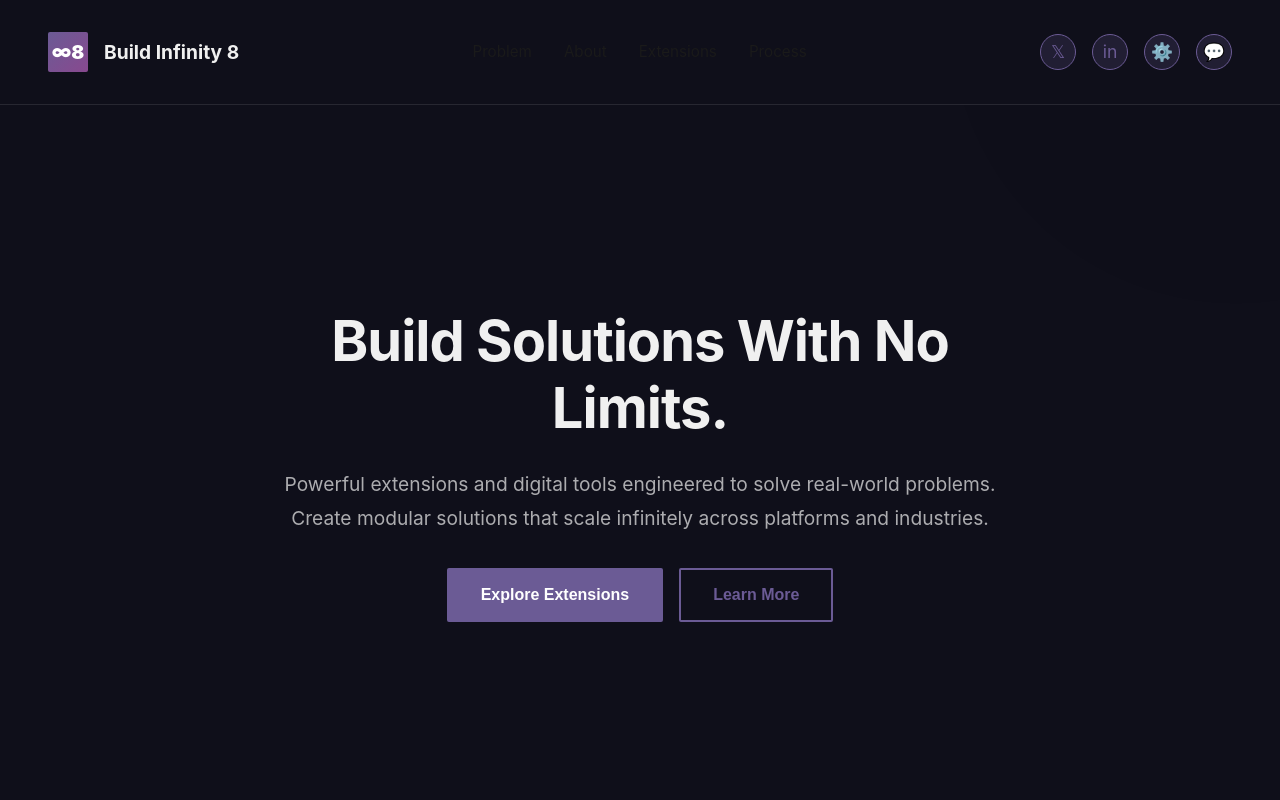
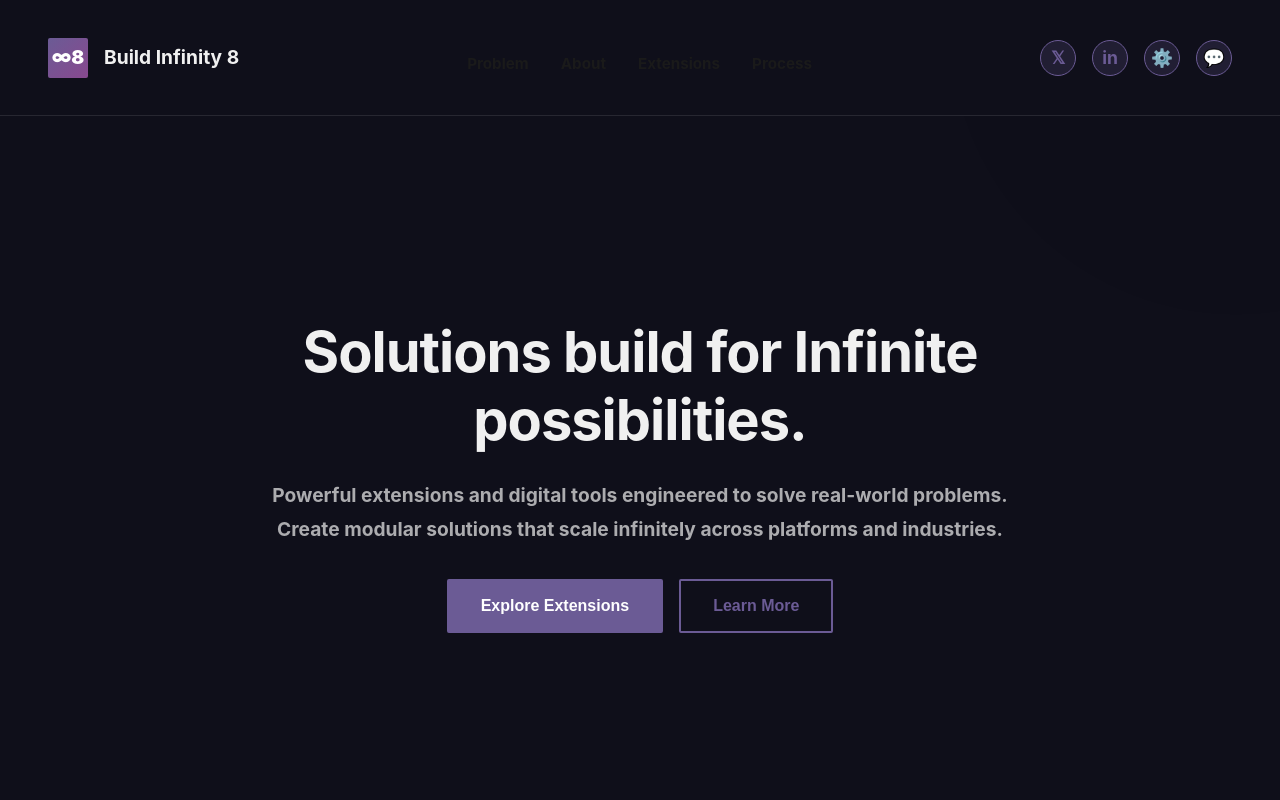
Before and after one commit to Buildinfinity8/buildinfinity8.github.io, a plain HTML site: page index.html in a window 1280 px wide. Shown: the top 800 px of the page. Drawn offline with Linux system fonts and the light colour scheme.

Commit message:
Update title and hero section heading in index.html

```diff
--- a/index.html
+++ b/index.html
@@ -15,7 +15,7 @@
     <meta property="twitter:title" content="Build Infinity 8 - Digital Extensions & Automation Tools">
     <meta property="twitter:description" content="Lightweight, powerful SaaS extensions and plugins that solve real problems with modern simplicity.">
     <link rel="canonical" href="https://buildinfinity8.com">
-    <title>Build Infinity 8 - Powerful Extensions & Digital Tools | SaaS Solutions</title>
+    <h1><title>Build Infinity 8 - Powerful extensions and digital tools engineered to solve real-world problems. Create modular solutions that scale infinitely across platforms and industries. </title></h>
     <style>
         * {
             margin: 0;
@@ -723,7 +723,7 @@
     <!-- Hero -->
     <section class="hero">
         <div class="hero-content">
-            <h1>Build Solutions With No Limits.</h1>
+            <h1>Solutions build for Infinite possibilities.</h1>
             <p>Powerful extensions and digital tools engineered to solve real-world problems. Create modular solutions that scale infinitely across platforms and industries.</p>
             <div class="cta-group">
                 <button class="btn">Explore Extensions</button>
```
